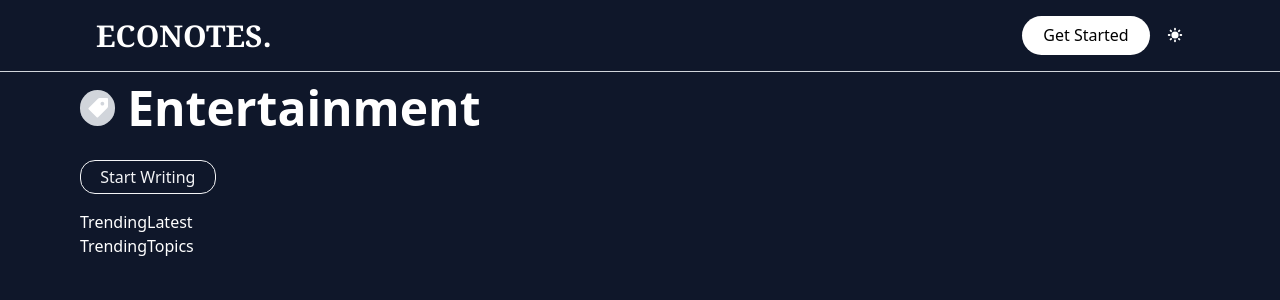
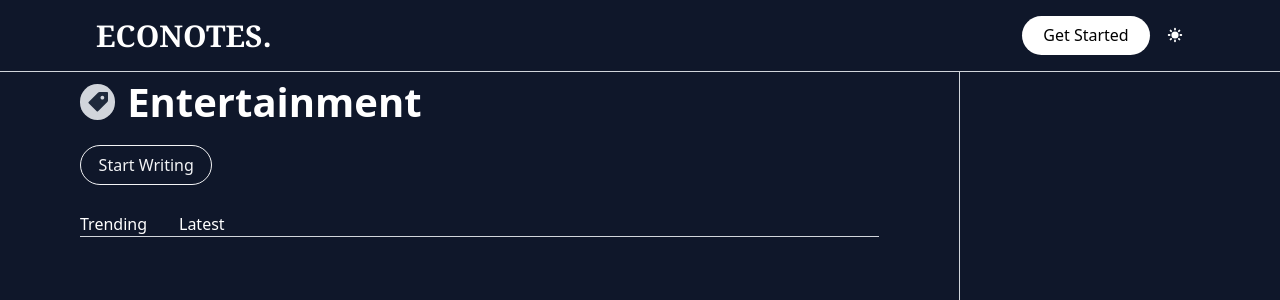
Before and after one commit to davidfayanju1/Blogg2.0, a React (Create React App) app: page /topicDetails/Entertainment in a window 1280 px wide. Shown: the top 300 px of the page. Built offline with nearby package versions, Linux system fonts and the light colour scheme; no server answers.

Commit message:
user profile page

```diff
--- a/src/authContext.js
+++ b/src/authContext.js
@@ -6,8 +6,6 @@ import { v4 as uuidv4 } from 'uuid';
 const authContext = createContext();
 
 export const useAuth = () => useContext(authContext);
-
-
 
 export const AuthProvider = ({children}) => {
     const [ loading, setLoading ] = useState(true);
@@ -169,15 +167,12 @@ export const AuthProvider = ({children}) => {
 
             filter.forEach(item => {
 
-                setUserBlogs(item.data())
+                setUserBlogs(b => [...b, item.data()])
 
+                console.log(item.data().author);
             })
 
             setNumber(filter);
-            console.log(userBlogs);
-
-
-
 
         }catch(error) {
             console.log(error)
@@ -222,6 +217,7 @@ export const AuthProvider = ({children}) => {
         setBlogItems,
         blogItems,
         number,
+        userBlogs
     }
 
     return (
--- a/src/components/blogDetails/MainArticle.js
+++ b/src/components/blogDetails/MainArticle.js
@@ -48,7 +48,7 @@ const MainArticle = ({ blog }) => {
       <div className="blog-details mb-[3rem]">
         <h1 className="blog-title font-bold md:text-[2.4rem] text-[1.8rem] mb-[2rem] dark:text-white ">{ blog.title}</h1>
         { blog.img &&  <img src={ blog.img } alt={ blog.title }  className="w-[100%] md:h-[60vh] h-[50vh] object-cover mb-[2rem]"/> }
-        <article className='font-serif md:text-[1.25rem] text-[1.1rem] text-gray-800 dark:text-gray-300'>{ blog.body }</article>
+        <article className='font-serif md:text-[1.25rem] text-[1.1rem] text-gray-800 dark:text-gray-300'>{ blog.blog }</article>
       </div>
 
       <div className={`blog-icons-section ${ stuck ? 'w-[8.2rem] h-[2.8rem] rounded-[22px] text-center mx-[auto]' : 'w-[100%]'} flex justify-between dark:text-white text-gray-700 text-[1.65rem] sticky bottom-[-1px] bg-gray-200 dark:bg-slate-900`} ref={ ref }>
--- a/src/components/userDetails/UserAside.js
+++ b/src/components/userDetails/UserAside.js
@@ -1,14 +1,18 @@
 import React from 'react';
 import { Link } from 'react-router-dom';
+import { useAuth } from '../../authContext';
 
-const UserAside = ({ person }) => {
+const UserAside = ({ person, user }) => {
+
+  const { number } = useAuth();
+
   return (
     <div className='dark:text-white md:sticky top-[9rem] md:px-[2rem]'>
-      <Link to={`/userDetails/${ person.name }`}>
-        {!person.img ? <p className='bg-red-800 w-[3rem] h-[3rem] rounded-[100%] text-[1.8rem] flex items-center justify-center font-semibold text-gray-200'>{ person.name.charAt(0) }</p> : <img src={ person.img } alt={ person.name }  className=" h-[5.5rem] w-[5.6rem] rounded-[100%] mb-[.85rem] object-cover"/> }
-        <p className='author_bio font-bold text-[1.23rem]'>{ person.name }</p>
+      <Link to={`/userDetails/${ user }`}>
+        {/* {!person.img ? <p className='bg-red-800 w-[3rem] h-[3rem] rounded-[100%] text-[1.8rem] flex items-center justify-center font-semibold text-gray-200'>{ person.author[0] }</p> : <img src={ person.img } alt={ person.name }  className=" h-[5.5rem] w-[5.6rem] rounded-[100%] mb-[.85rem] object-cover"/> } */}
+        <p className='author_bio font-bold text-[1.23rem]'>{ user }</p>
       </Link>
-      <p className='post_number text-[1.1rem] text-gray-600 dark:text-gray-300 mb-[1rem]'>{`${person.blogs.length} Posts`}</p>
+      <p className='post_number text-[1.1rem] text-gray-600 dark:text-gray-300 mb-[1rem]'>{`${number.length} Posts`}</p>
       <p className="bio text-gray-600 dark:text-gray-300">Lead Frontend Engieer at Google and strategic expert</p>
     </div>
   )
--- a/src/pages/TopicDetails.js
+++ b/src/pages/TopicDetails.js
@@ -78,29 +78,35 @@ function TopicDetails() {
 
 
   return (
-    <div className="mt-[4.5rem] dark:bg-slate-900 bg-gray-50 dark:text-white min-h-[100vh] px-[5rem]">
+    <div className="mt-[4.5rem] dark:bg-slate-900 bg-gray-50 dark:text-white min-h-[100vh]">
+      <main className='md:border-solid border-r border-gray-300 border-none md:px-[5rem] px-[2.2rem] min-h-[100vh] md:w-[75%] w-[100%]'>
         <div className="topic-name h-[100%]">
           <div className="main-title flex items-center">
-          <div className="tag-container rounded-full dark:bg-gray-300 bg-gray-300 h-[2.2rem] w-[2.2rem] text-xl flex items-center justify-center mr-3"><ImPriceTag /></div>
-          <h1 className='font-bold text-[3rem]'>{ name }</h1>
+            <div className="tag-container rounded-full dark:bg-gray-300 dark:text-slate-800 bg-gray-300 md:h-[2.2rem] md:w-[2.2rem]  h-[1.7rem] w-[1.8rem] md:text-xl text-md flex items-center justify-center mr-3"><ImPriceTag /></div>
+            <h1 className='font-bold md:text-[2.5rem] text-[1.7rem]'>{ name }</h1>
           </div>
 
-        <div className="py-[1.3rem]">
-          <NavLink to='/newBlog' className='bg-transparent text-green-800 dark:text-gray-100 px-[1.2rem] py-[.3rem] border-green-800 dark:border-gray-100 border-solid border-[.02rem] rounded-[15px]'>Start Writing</NavLink>
+          <div className="pt-[1.3rem] pb-[2.2rem]">
+            <NavLink to='/newBlog' className='bg-transparent text-green-800 dark:text-gray-100 px-[1.1rem] py-[.5rem] border-green-800 dark:border-gray-100 border-solid border-[.02rem] rounded-[20px]'>Start Writing</NavLink>
           </div>
         </div>
-      <nav className="topic-links">
-        <ul className='flex items-center gap[2rem]clear'>
-          <NavLink to={`/topicDetails/${ name }`}>Trending</NavLink>
-          <NavLink to={`/topicDetails/${ name }/latest`}>Latest</NavLink>
+        <nav className="topic-links after:w-[100%] after:bg-gray-300 after:h-[.02rem] after:block mb-[2rem]">
+          <ul className='flex items-center gap-[2rem]'>
+            <NavLink to={`/topicDetails/${ name }/trending`} className={({isActive}) => isActive ? ' text-black dark:text-white after:block after:h-[.04rem] after:w-[100%] after:bg-gray-500 after:dark:h-[.15rem] after:dark:bg-gray-300' : null}>Trending</NavLink>
+            <NavLink to={`/topicDetails/${ name }/latest`} className={ ({isActive}) => isActive ? 'text-black dark:text-white after:block after:h-[.04rem] after:w-[100%] after:bg-gray-500 after:dark:h-[.15rem] after:dark:bg-gray-300' : null}>Latest</NavLink>
           </ul>
         </nav>
 
         {/* inner routes */}
         <Routes>
-        <Route path='/' element={<TrendingTopics />} />
-        <Route path='/latest' element={<LatestTopics />} />
+          <Route path='trending' element={<TrendingTopics />} />
+          <Route path='latest' element={<LatestTopics />} />
         </Routes>
+      </main>
+
+      <aside>
+
+      </aside>
 
     </div>
   )
--- a/src/pages/UserDetails.js
+++ b/src/pages/UserDetails.js
@@ -9,15 +9,10 @@ import { useAuth } from '../authContext';
 const UserDetails = () => {
 
     const { user } = useParams();
-    const { number } = useAuth();
-    const [ userBlogs, setUserBlogs ] = useState([]);
+    const { number, userBlogs } = useAuth();
+    // const [ userBlogs, setUserBlogs ] = useState([]);
 
-      // number.forEach(item => {
-
-      //   console.log(b => [...b, item.data()])
-
-      //   console.log(userBlogs);
-      // });
+    console.log(userBlogs);
 
     const data = [
       {
@@ -58,17 +53,18 @@ const UserDetails = () => {
 
   return (
     <div className='mt-[4.5rem] dark:bg-slate-900 bg-gray-200 min-h-[100vh] w-[100%]'>
+
         {
-          data.map((person) => (
-            <div className="flex justify-between" key={ person.id }>
+
+            <div className="flex justify-between">
               <div className="main-article md:w-[75%] w-[100%]">
-                <UserMain person={ person }/>
+                <UserMain user={ user }/>
               </div>
               <div className="article-sidebar md:w-[25%] hidden md:block">
-                <UserAside person={ person }/>
+                <UserAside user={ user }/>
               </div>
             </div>
-          ))
+
         }
     </div>
   )
```
Also changed, not shown: src/components/userDetails/UserMain.js (+25 -20 lines). Lines whose indentation alone changed are shown as unchanged.
